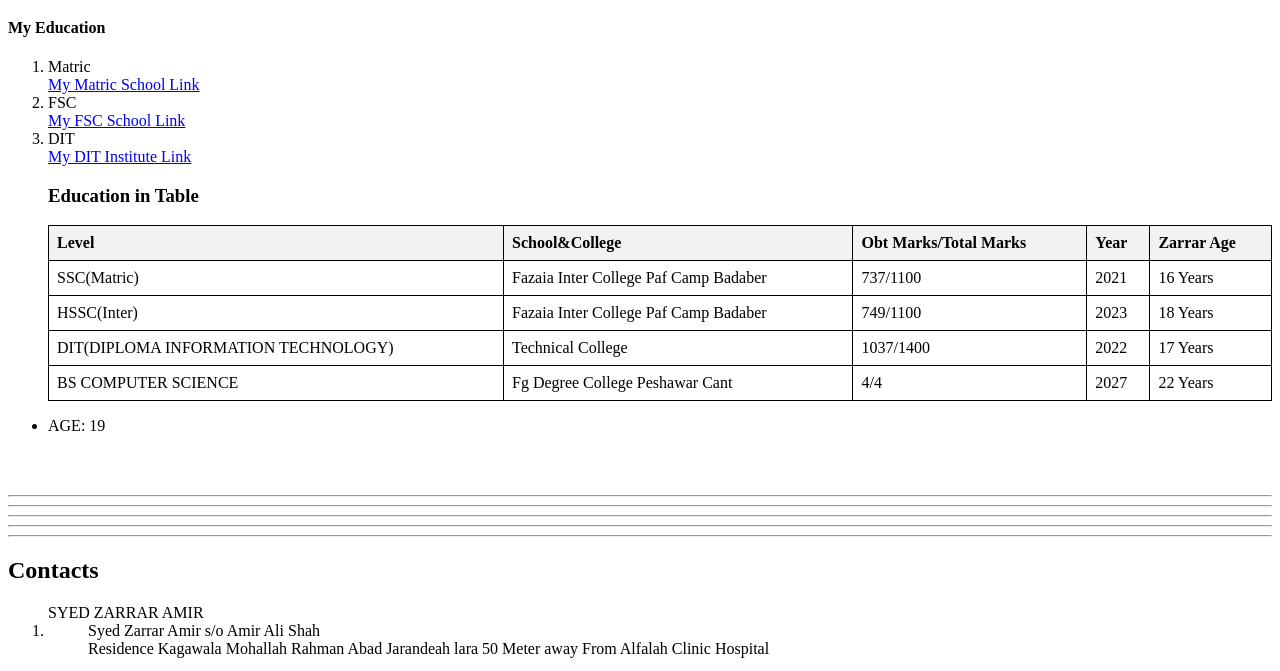
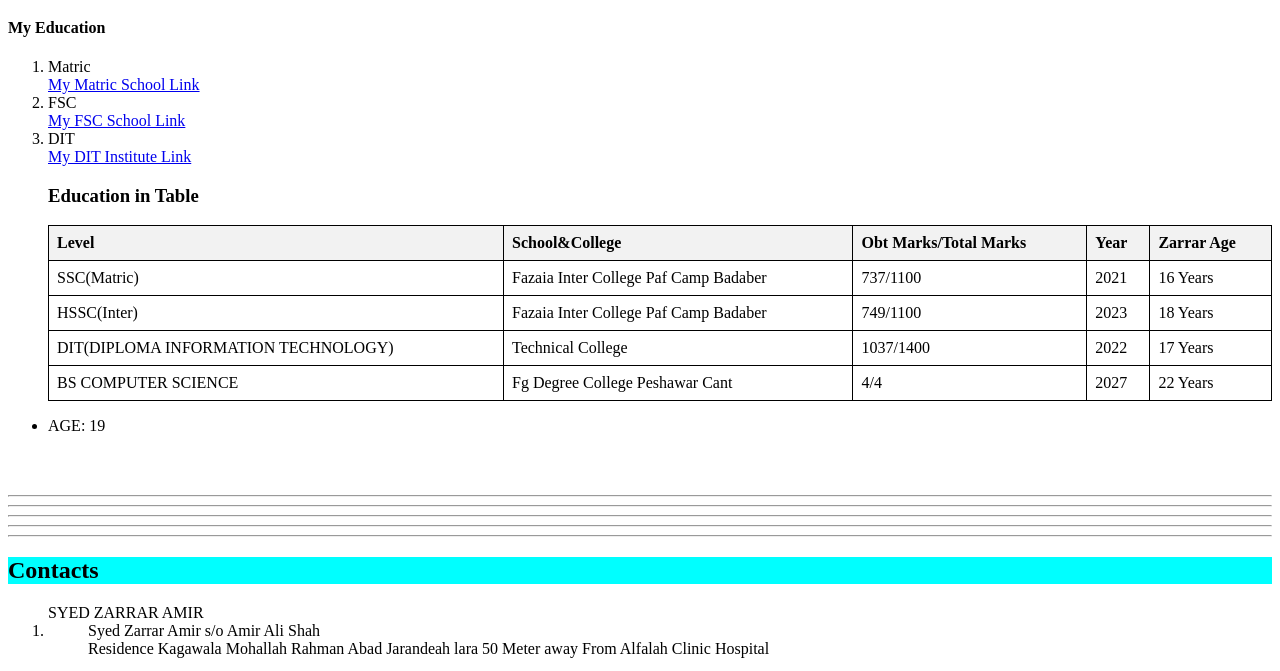
Before and after one commit to Syedzarraramir/Portfolio-Website, a plain HTML site: page index.html in a window 1280 px wide. Shown: the part 914-1585 px from the top of the page. Drawn offline with Linux system fonts and the light colour scheme.

Commit message:
file added

```diff
--- /dev/null
+++ b/css/cssfile.css
@@ -0,0 +1,3 @@
+h1{
+    background-color: aqua;
+}
--- a/index.html
+++ b/index.html
@@ -23,6 +23,7 @@
         }
 
     </style>
+    <link rel="stylesheet" href="./css/cssfile.css">
 </head>
 <body>
     <!-- here i am using Tradional HTML layout header there are the link of the following other headings -->
```
